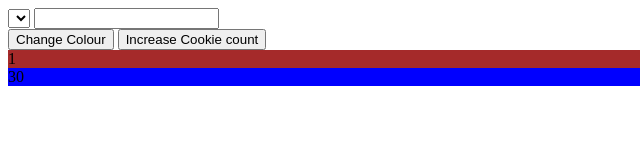
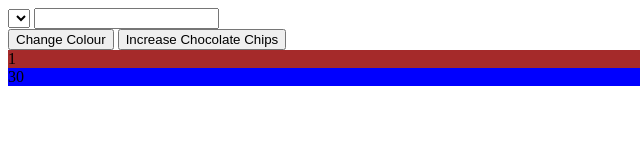
Before and after one commit to ubkychin/typescript-Cookies, a website: page index.html in a window 1280 px wide. Shown: the full height of the page, 0-640 px from the left. Drawn offline with Linux system fonts and the light colour scheme.

Commit message:
1 file modified

```diff
--- a/index.html
+++ b/index.html
@@ -6,7 +6,7 @@
 
 <div id="buttonDiv">
   <button id="changeColour-btn">Change Colour</button>
-  <button id="addChocolateChip-btn">Increase Cookie count</button>
+  <button id="addChocolateChip-btn">Increase Chocolate Chips</button>
 </div>
 
 <div id="cookiesDiv">
```
